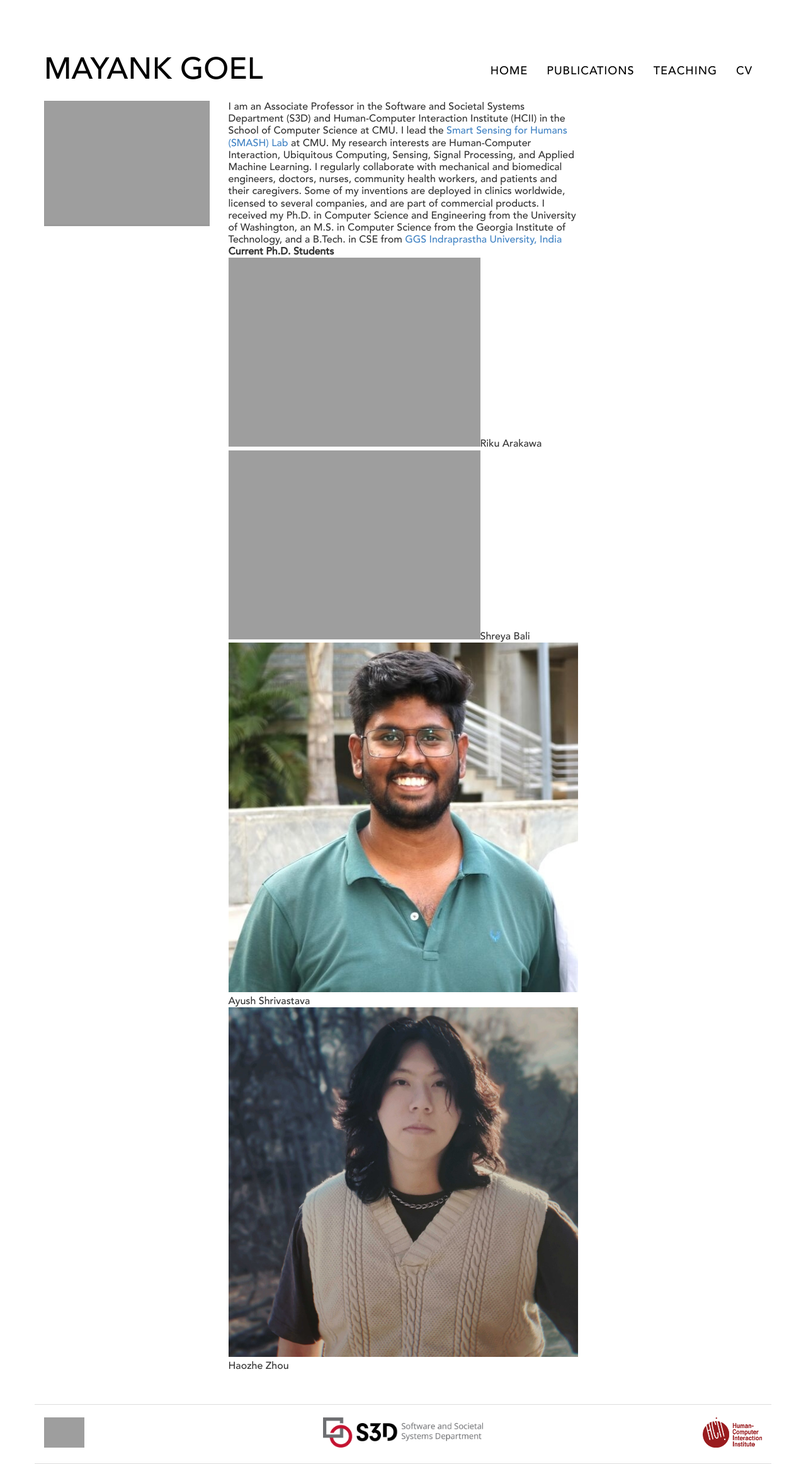
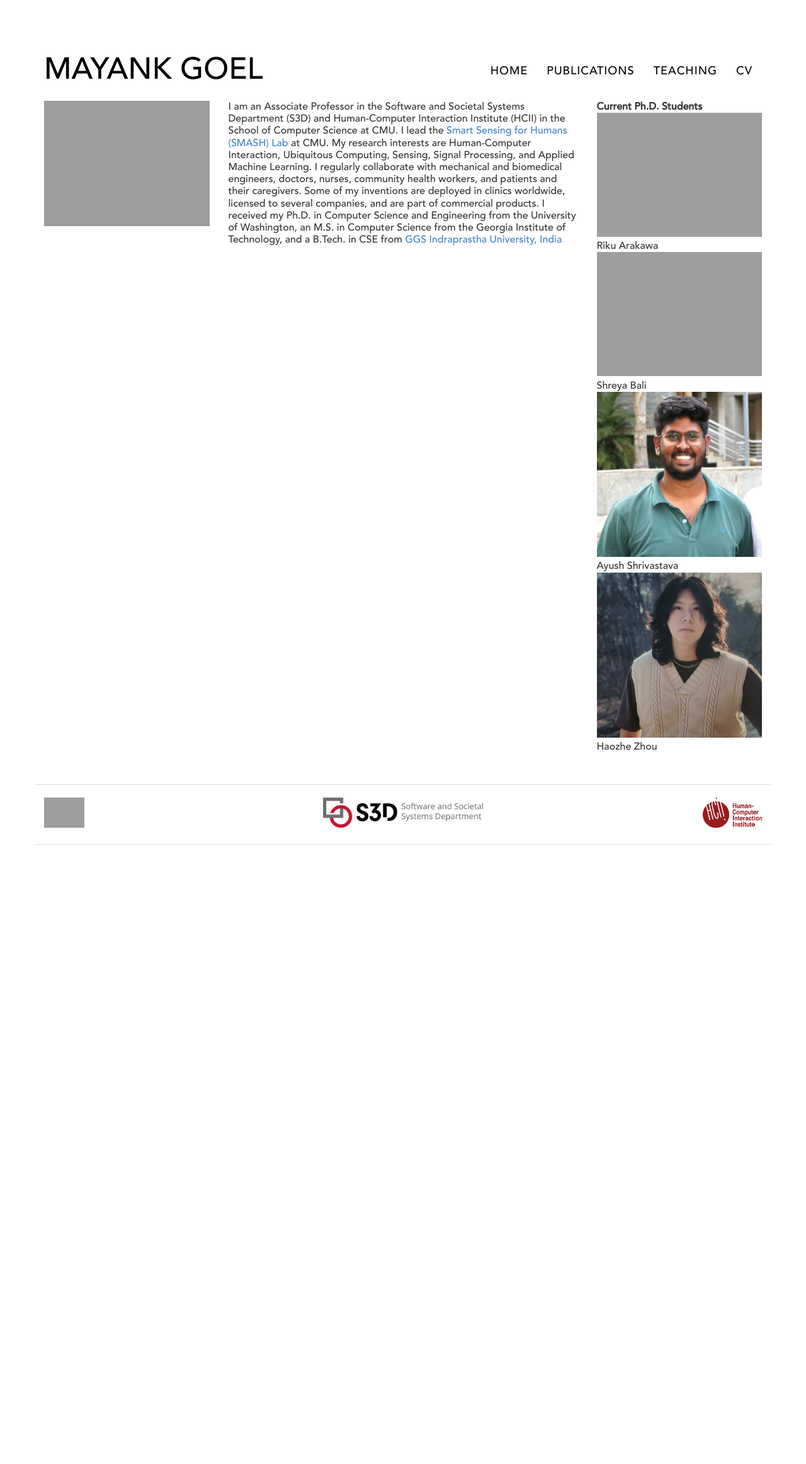
Before and after one commit to mynkgoel/mynkgoel.github.io, a Jekyll site: the page built from index.html, in a window 1280 px wide. Shown: the whole page at 63% size. Built offline with Jekyll 4.4.1, drawn with Linux system fonts in a browser that asks for light colours; nearby versions of some CDN libraries; after the commit the page ends 1341 px from its top, so only the background shows below that; grey boxes are pictures that could not be loaded.

Commit message:
Update index.html

```diff
--- a/index.html
+++ b/index.html
@@ -17,11 +17,12 @@ layout: default
   <div class="description col-md-6 col-sm-6">
       I am an Associate Professor in the Software and Societal Systems Department (S3D) and Human-Computer Interaction Institute (HCII) in the School of Computer Science at CMU. I lead the <a href="https://smashlab.io" color=red>Smart Sensing for Humans (SMASH) Lab</a> at CMU. My research interests are Human-Computer Interaction, Ubiquitous Computing, Sensing, Signal Processing, and Applied Machine Learning. I regularly collaborate with mechanical and biomedical engineers, doctors, nurses, community health workers, and patients and their caregivers. Some of my inventions are deployed in clinics worldwide, licensed to several companies, and are part of commercial products. I received my Ph.D. in Computer Science and Engineering from the University of Washington, an M.S. in Computer Science from the Georgia Institute of Technology, and a B.Tech. in CSE from <a href="http://www.ipu.ac.in" color=red>GGS Indraprastha University, India</a>
   </div>
-  <div class="students col-md-6 col-sm-6">
+  <div class="students col-md-3 col-sm-6">
 <b>Current Ph.D. Students</b>
 {% for member in current_phds %}
 <div>
-  <img src="{{site.url}}{{member.image}}"/>{{ member.name }}
+  <img src="{{site.url}}{{member.image}}"/>
+{{ member.name }}
         </div>
 {% endfor %}
 <!-- </div> -->
```
